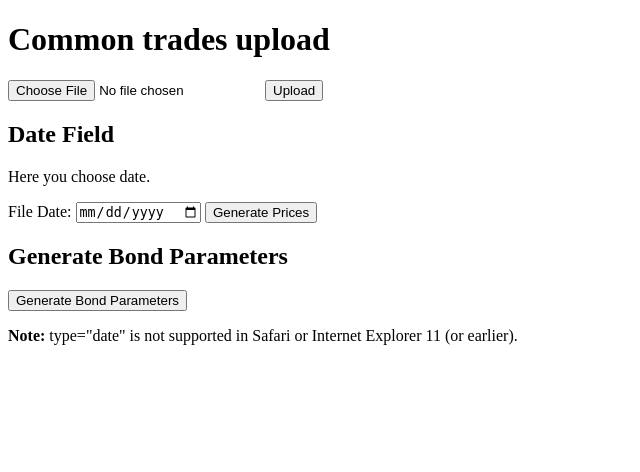
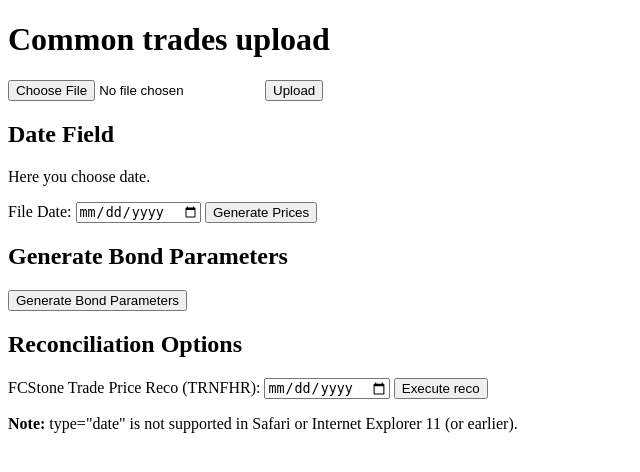
Before and after one commit to lastseenjustnow/flask-demo, a Flask app: page / in a window 1280 px wide. Shown: the top 472 px of the page, without its empty margins (0-640 px from the left). Run offline with Flask 2, Linux system fonts and the light colour scheme; parts of the project's set-up code (start-up, migrations or seed data) failed here and were passed over.

Commit message:
RecoTradePrice button implemented.

```diff
--- a/server.py
+++ b/server.py
@@ -199,13 +199,13 @@ def generate_bond_parameters():
     res = ResultsTable([ResultInfo("Request to Bloomberg has been sent.")])
     return render_template('results.html', table=res)
 
-# if __name__ == '__main__':
-#     app.secret_key = 'super secret key'
-#     app.config['SESSION_TYPE'] = 'filesystem'
-#     website_url = 'aarna.capital:5000'
-#     app.config['SERVER_NAME'] = website_url
-#     app.run(debug=True, ssl_context=(
-#         r'C:\Users\Deepika\server.crt', r'C:\Users\Deepika\server.key'))
+1@ app.route('/reco_fcstone_trade_price', methods=['GET', 'POST'])
+def reco_fcstone_trade_price():
+    data = {"conf": {"to_date": request.form['fcst_trade_price']}}
+    requests.post("http://localhost:8080/api/experimental/dags/Reco_FCStone_trade_price/dag_runs", data=json.dumps(data))
+    res = ResultsTable([ResultInfo("Command has been passed to a server. File will have been delivered to email in a few minutes.")])
+    return render_template('results.html', table=res)
+
 if __name__ == '__main__':
     app.secret_key = 'super secret key'
     app.config['SESSION_TYPE'] = 'filesystem'
--- a/templates/index.html
+++ b/templates/index.html
@@ -24,6 +24,14 @@
     <input type="submit" name="Generate Bond Parameters" value="Generate Bond Parameters">
 </form>
 
+<h2>Reconciliation Options</h2>
+
+<form method=post action="/reco_fcstone_trade_price">
+    <label for="fcst_trade_price">FCStone Trade Price Reco (TRNFHR):</label>
+    <input type="date" id="fcst_trade_price" name="fcst_trade_price">
+    <input type="submit" name="Execute reco" value="Execute reco">
+</form>
+
 <p><strong>Note:</strong> type="date" is not supported in Safari or Internet Explorer 11 (or earlier).</p>
 
 </body>
```
